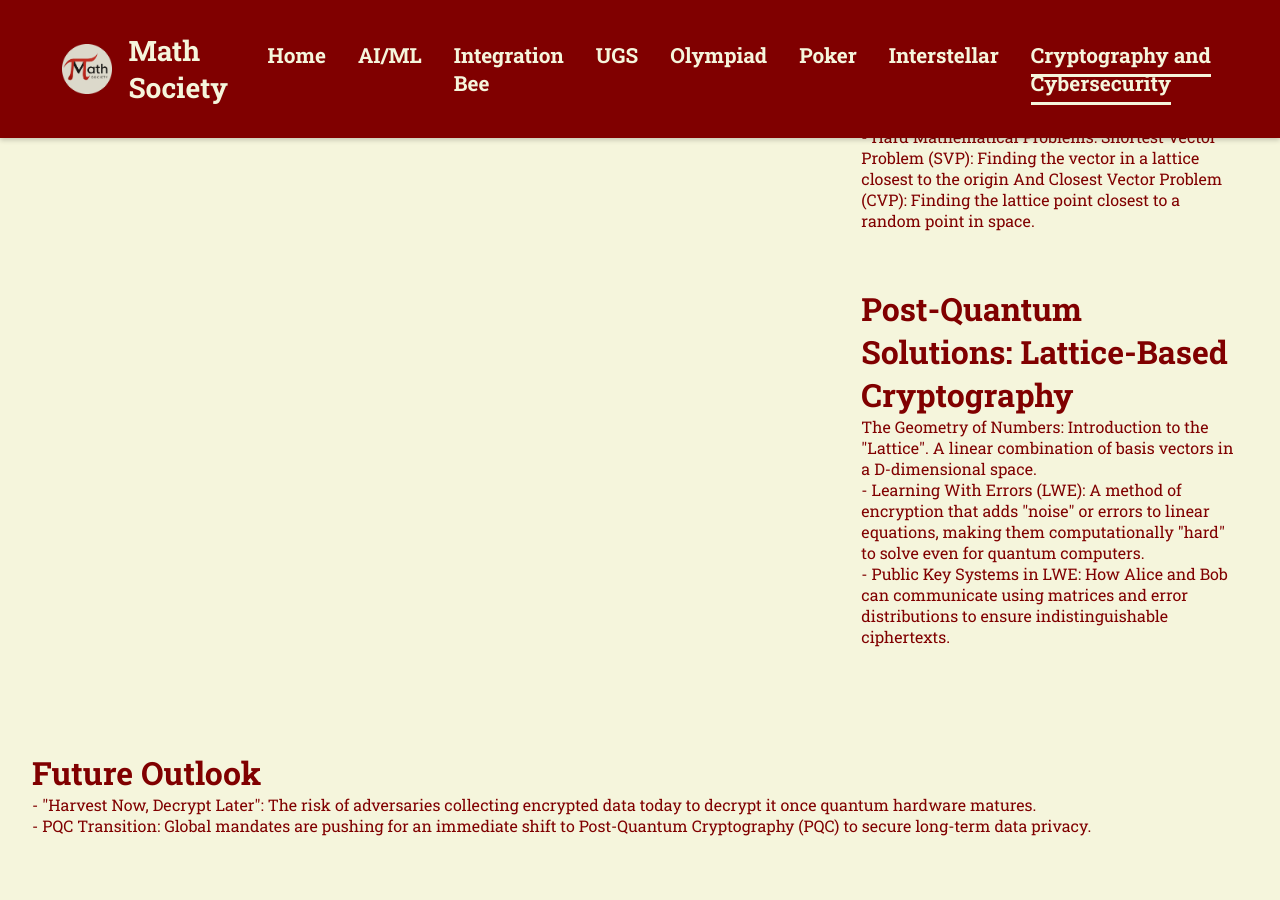
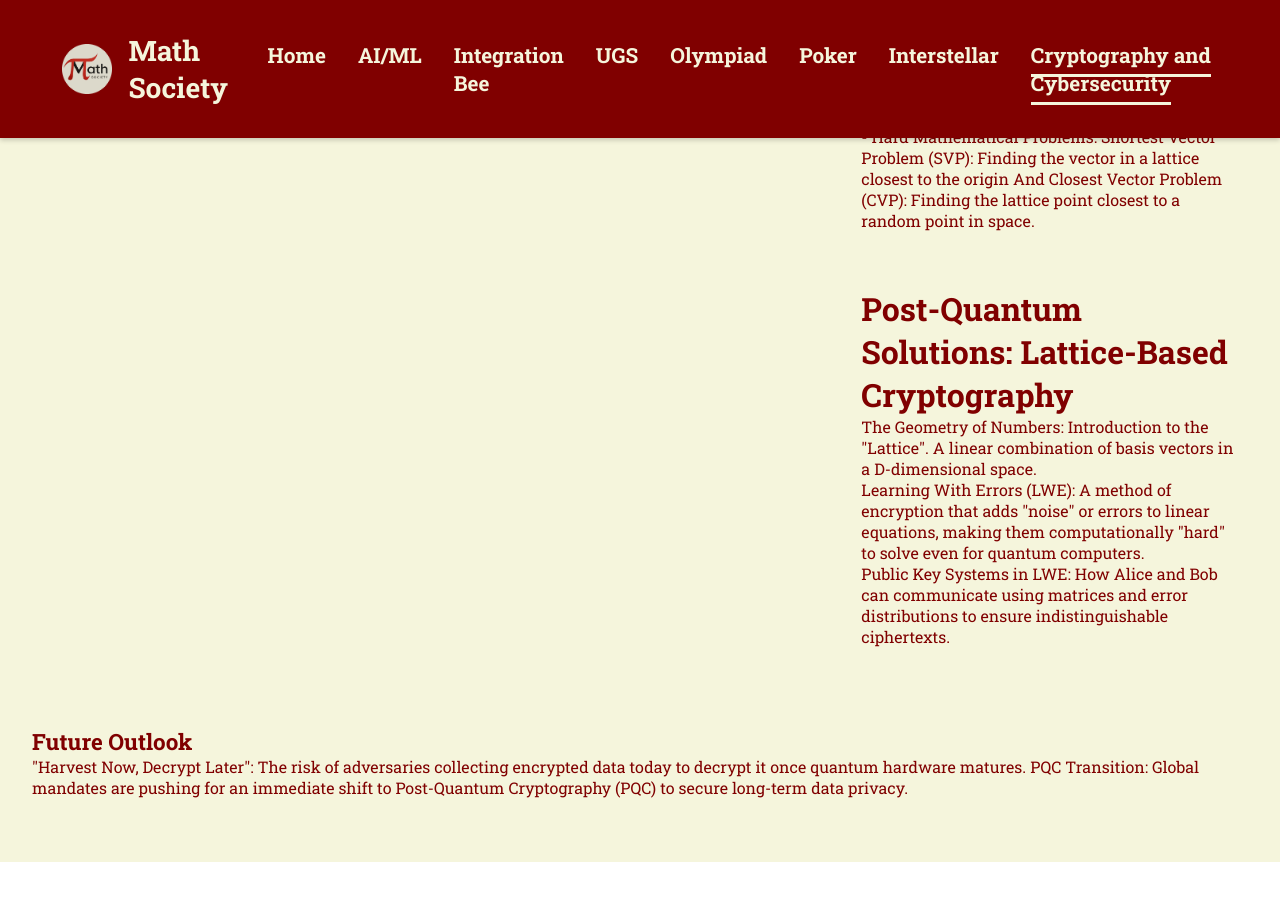
Before and after one commit to KelvinAirConstructorUni/constructor-math.github.io, a Jekyll site: the page Subpages/cryptography-and-cybersecurity.html, which Jekyll copies as it is, in a window 1280 px wide and 900 px high, scrolled down 2017 px. Built offline with Jekyll 4.4.1, drawn with Linux system fonts in a browser that asks for light colours; nearby versions of some CDN libraries; after the commit the page ends 2879 px from its top, so only the background shows below that.

Commit message:
Update cryptography-and-cybersecurity.html

```diff
--- a/Subpages/cryptography-and-cybersecurity.html
+++ b/Subpages/cryptography-and-cybersecurity.html
@@ -261,12 +261,12 @@
 
         <div>
           <p>
-            - Learning With Errors (LWE): A method of encryption that adds "noise" or errors to linear equations,
+            Learning With Errors (LWE): A method of encryption that adds "noise" or errors to linear equations,
             making them computationally "hard" to solve even for quantum computers.
           </p>
 
           <p>
-            - Public Key Systems in LWE: How Alice and Bob can communicate using matrices
+             Public Key Systems in LWE: How Alice and Bob can communicate using matrices
             and error distributions to ensure indistinguishable ciphertexts.
           </p>
         </div>
@@ -275,19 +275,17 @@
 
     <!-- Future Section -->
     <div class="content-section">
-      <h2>Future Outlook</h2>
+      <h3>Future Outlook</h3>
 
       <p>
-        - "Harvest Now, Decrypt Later": The risk of adversaries collecting encrypted data
+         "Harvest Now, Decrypt Later": The risk of adversaries collecting encrypted data
         today to decrypt it once quantum hardware matures.
+         PQC Transition: Global mandates are pushing for an immediate shift to Post-Quantum Cryptography (PQC)
+        to secure long-term data privacy.
       </p>
 
-      <p>
-        - PQC Transition: Global mandates are pushing for an immediate shift to Post-Quantum Cryptography (PQC)
-        to secure long-term data privacy.
-      </p>
+
     </div>
-
   </div>
 </section>
 </body>
```
